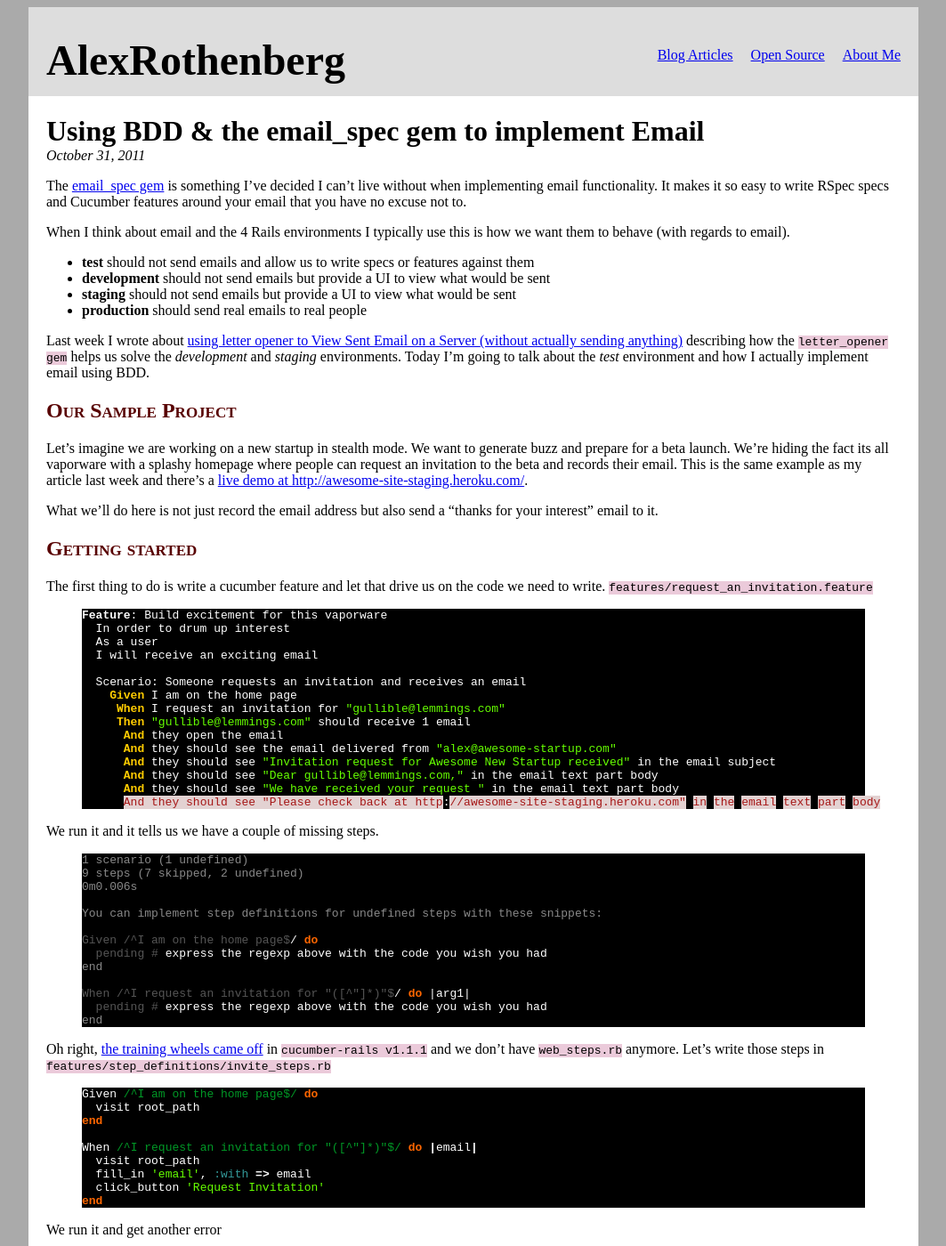
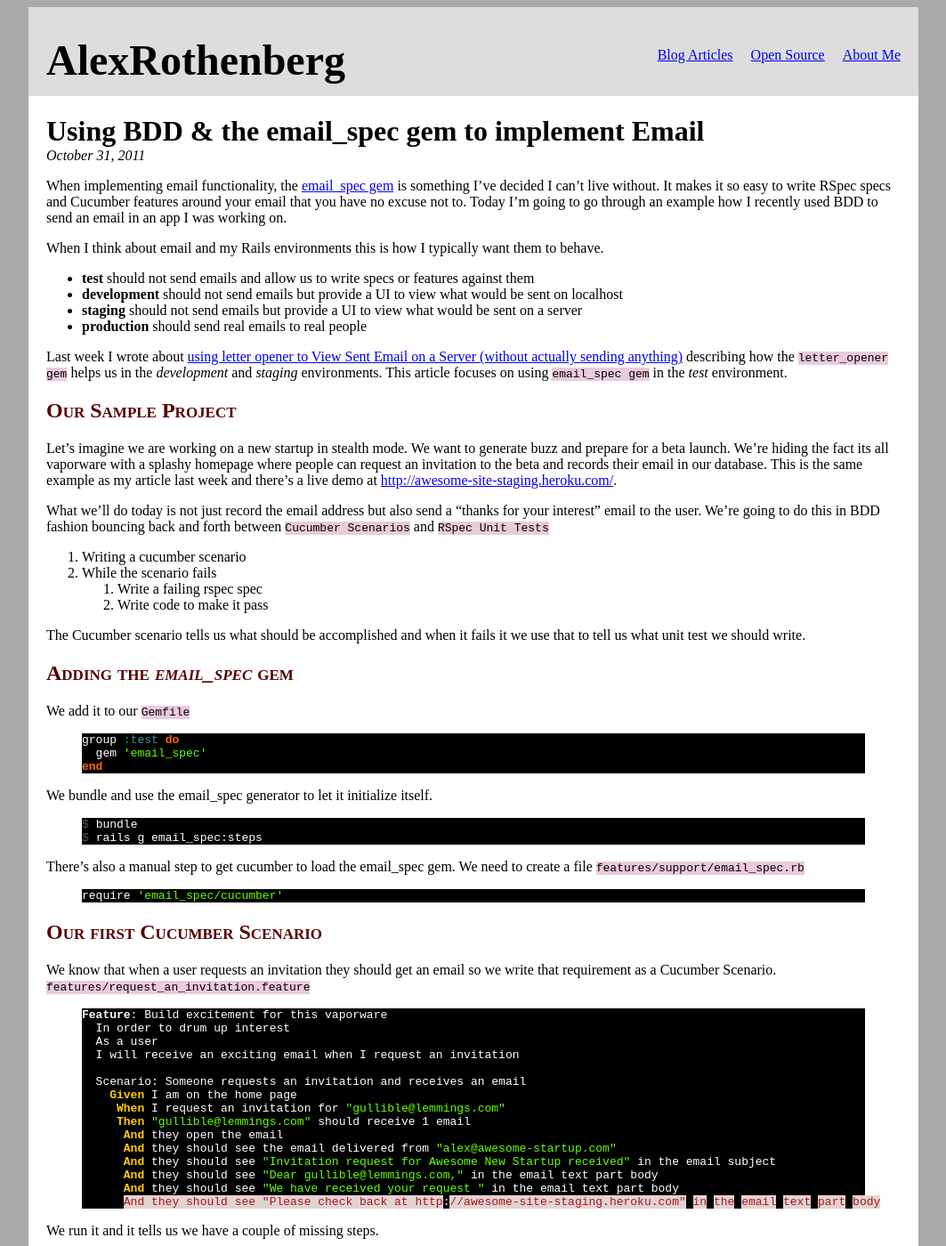
Before and after one commit to alexrothenberg/alexrothenberg.github.com, a Jekyll site: the page built from _posts/2011-10-31-using-bdd-and-the-email_spec-gem-to-implement-email.md, in a window 1280 px wide and 1400 px high. Shown: the whole window at 89% size, without its empty margins (108-1171 px from the left). Built offline with Jekyll 4.4.1, drawn with Linux system fonts in a browser that asks for light colours; comment, search, counter and statistics services are not loaded; some of the changed text lies outside the part shown.

Commit message:
Using BDD & the email_spec gem to implement Email

```diff
--- a/_posts/2011-10-31-using-bdd-and-the-email_spec-gem-to-implement-email.md
+++ b/_posts/2011-10-31-using-bdd-and-the-email_spec-gem-to-implement-email.md
@@ -3,40 +3,70 @@
 title: Using BDD & the email_spec gem to implement Email
 ---
 
-The [email_spec gem](https://github.com/bmabey/email-spec) is something I've decided I can't live without when implementing email functionality.
+When implementing email functionality, the [email_spec gem](https://github.com/bmabey/email-spec) is something I've decided I can't live without.
 It makes it so easy to write RSpec specs and Cucumber features around your email that you have no excuse not to.
+Today I'm going to go through an example how I recently used BDD to send an email in an app I was working on.
 
-When I think about email and the 4 Rails environments I typically use this is how we want them to behave (with regards to email).
+When I think about email and my Rails environments this is how I typically want them to behave.
 
 * __test__        should not send emails and allow us to write specs or features against them
-* __development__ should not send emails but provide a UI to view what would be sent
-* __staging__     should not send emails but provide a UI to view what would be sent
+* __development__ should not send emails but provide a UI to view what would be sent on localhost
+* __staging__     should not send emails but provide a UI to view what would be sent on a server
 * __production__  should send real emails to real people
 
 Last week I wrote about
 [using letter opener to View Sent Email on a Server (without actually sending anything)](http://www.alexrothenberg.com/2011/10/24/using-letter-opener-to-view-sent-email-on-a-server.html)
-describing how the `letter_opener gem` helps us solve the *development* and *staging* environments.
-Today I'm going to talk about the *test* environment and how I actually implement email using BDD.
+describing how the `letter_opener gem` helps us in the *development* and *staging* environments.
+This article focuses on using `email_spec gem` in the *test* environment.
 
 ## Our Sample Project
 
 Let's imagine we are working on a new startup in stealth mode.  We want to generate buzz and prepare for a beta launch.
 We're hiding the fact its all vaporware with a splashy homepage where people can request an invitation to the beta and
-records their email. This is the same example as my article last week and there's a
-[live demo at http://awesome-site-staging.heroku.com/](http://awesome-site-staging.heroku.com/).
+records their email in our database. This is the same example as my article last week and there's a
+live demo at [http://awesome-site-staging.heroku.com/](http://awesome-site-staging.heroku.com/).
 
-What we'll do here is not just record the email address but also send a "thanks for your interest" email to it.
+What we'll do today is not just record the email address but also send a "thanks for your interest" email to the user.
+We're going to do this in BDD fashion bouncing back and forth between `Cucumber Scenarios` and `RSpec Unit Tests`
 
-## Getting started
+1. Writing a cucumber scenario
+2. While the scenario fails
+    1. Write a failing rspec spec
+    2. Write code to make it pass
 
-The first thing to do is write a cucumber feature and let that drive us on the code we need to write.
+The Cucumber scenario tells us what should be accomplished and when it fails it we use that to tell us what unit test we should write.
+
+## Adding the *email_spec* gem
+
+We add it to our `Gemfile`
+{% highlight ruby %}
+group :test do
+  gem 'email_spec'
+end
+{% endhighlight %}
+
+We bundle and use the email_spec generator to let it initialize itself.
+{% highlight console %}
+$ bundle
+$ rails g email_spec:steps
+{% endhighlight %}
+
+There's also a manual step to get cucumber to load the email_spec gem.  We need to create a file `features/support/email_spec.rb`
+
+{% highlight ruby %}
+require 'email_spec/cucumber'
+{% endhighlight %}
+
+## Our first Cucumber Scenario
+
+We know that when a user requests an invitation they should get an email so we write that requirement as a Cucumber Scenario.
 `features/request_an_invitation.feature`
 
 {% highlight gherkin %}
 Feature: Build excitement for this vaporware
   In order to drum up interest
   As a user
-  I will receive an exciting email
+  I will receive an exciting email when I request an invitation
 
   Scenario: Someone requests an invitation and receives an email
     Given I am on the home page
@@ -70,7 +100,7 @@
 {% endhighlight %}
 
 Oh right, [the training wheels came off](http://aslakhellesoy.com/post/11055981222/the-training-wheels-came-off) in `cucumber-rails v1.1.1`
-and we don't have `web_steps.rb` anymore. Let's write those steps in `features/step_definitions/invite_steps.rb`
+and we don't have `web_steps.rb` anymore. Let's write these steps using *capybara* in `features/step_definitions/invite_steps.rb`
 
 {% highlight ruby %}
 Given /^I am on the home page$/ do
@@ -84,32 +114,17 @@
 end
 {% endhighlight %}
 
-We run it and get another error
+We run one more time and get a failure we expect.  Its telling us we haven't written any code to implement the scenario yet!
 
 {% highlight console %}
-Then "gullible@lemmings.com" should receive 1 email                 # features/step_definitions/email_steps.rb:51
-  undefined method `unread_emails_for' for #<Cucumber::Rails::World:0x105aad1f0> (NoMethodError)
-  ./features/step_definitions/email_steps.rb:52:in `/^(?:I|they|"([^"]*?)") should receive (an|no|\d+) emails?$/'
-  features/request_an_invitation.feature:9:in `Then "gullible@lemmings.com" should receive 1 email'
-{% endhighlight %}
-
-It looks like there's a manual step to get cucumber to load the email_spec gem.  We need to create a file `features/support/email_spec.rb`
-
-{% highlight ruby %}
-require 'email_spec/cucumber'
-{% endhighlight %}
-
-We run one more time and we finally get a failure we expect.  Its telling us we haven't implemented the feature yet!
-
-{% highlight console %}
-  Then "gullible@lemmings.com" should receive 1 email               # features/step_definitions/email_steps.rb:51
+  Then "gullible@lemmings.com" should receive 1 email
   expected: 1
        got: 0 (using ==) (RSpec::Expectations::ExpectationNotMetError)
   ./features/step_definitions/email_steps.rb:52:in `/^(?:I|they|"([^"]*?)") should receive (an|no|\d+) emails?$/'
   features/request_an_invitation.feature:9:in `Then "gullible@lemmings.com" should receive 1 email'
 {% endhighlight %}
 
-## Down to the unit tests
+## Dropping into RSpec unit tests
 
 Our failing feature tells us what we need to implement so we drop down to the unit test level and start implementing it with TDD.
 The feature tells us an email should be be generated so let's go.
@@ -170,7 +185,7 @@
 
 Are we done?
 
-## Up to the features
+## Checking the Cucumber Scenario...
 
 The RSpec unit tests pass now but the Cucumber features are still failing.
 
@@ -188,7 +203,7 @@
 
 ## Back down to the unit tests
 
-In `spec/mailers/invite_mailer_spec.rb`
+We write our `spec/mailers/invite_mailer_spec.rb`.  We need to include some *EmailSpec* modules so we have access to its matchers.
 
 {% highlight ruby %}
 require 'spec_helper'
@@ -219,8 +234,8 @@
 class InviteMailer < ActionMailer::Base
   def invite_requested(invite)
     @invite = invite
-    mail :to => invite.email,
-         :from => 'alex@awesome-startup.com',
+    mail :to      => invite.email,
+         :from    => 'alex@awesome-startup.com',
          :subject => 'Invitation request for Awesome New Startup received'
   end
 end
@@ -228,21 +243,20 @@
 
 and we can use haml to format the body in `app/views/invite_mailer/invite_requested.text.haml`
 
-{% highlight ruby %}
+{% highlight erb %}
 == Dear #{@invite.email},
-
 We have received your request to be invited into our awesome site. We'll let you know as soon as its available.
 Please check back at http://awesome-site-staging.heroku.com
-
 You must be very excited!
-
 Thanks
 An Awesome New Startup
 {% endhighlight %}
 
+We run the `rake` one more time and ...
+
 ## We're Done
 
-We run `rake` and lo and behold it all passes.  The specs _and_ the features!
+Everything passes - the specs _and_ the features!
 
 {% highlight console %}
 $ rake
@@ -274,3 +288,5 @@
 9 steps (9 passed)
 0m0.293s
 {% endhighlight %}
+
+I hope you'll consider using the `email_spec gem` and `BDD` the next time you have to add email to your app.
```
